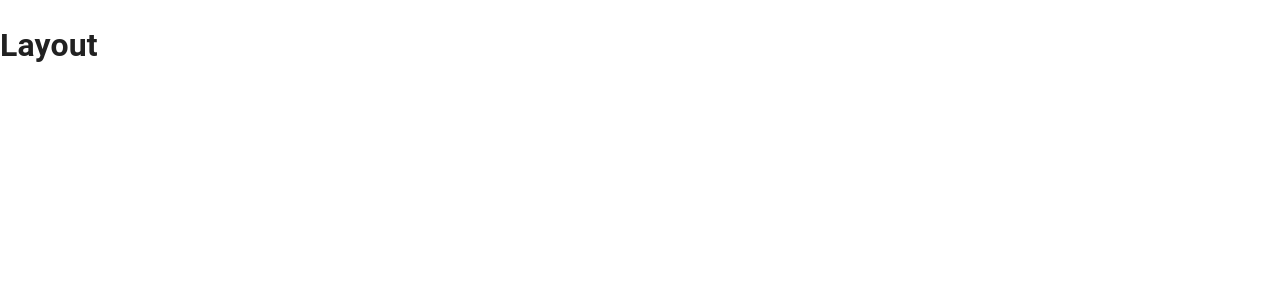
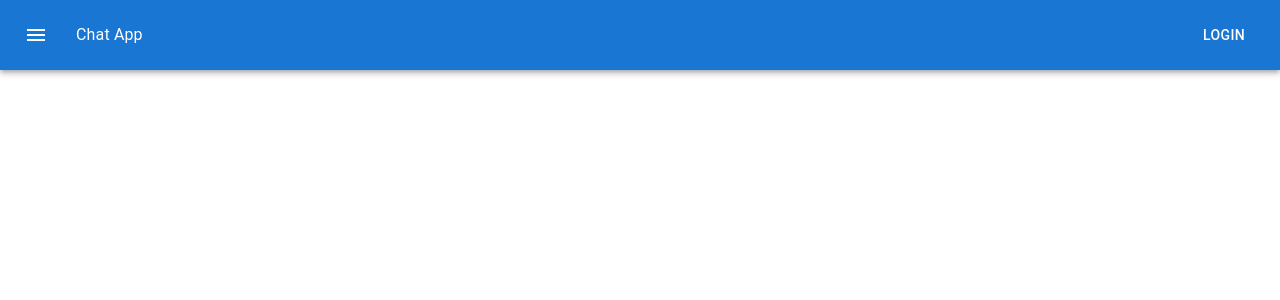
Before and after one commit to cptShpek/chat-app, a React (Create React App) app in the folder client/: page /pages in a window 1280 px wide. Shown: the top 300 px of the page. Built offline with nearby package versions, Linux system fonts and the light colour scheme.

Commit message:
Base layout and auth succes handling

```diff
--- a/client/src/hooks/useFetch.tsx
+++ b/client/src/hooks/useFetch.tsx
@@ -33,11 +33,6 @@ export const useFetch = (): [
           success ? NotificationsVariants.SUCCESS : NotificationsVariants.ERROR
         );
         return body;
-        // if (success) {
-        //   return body;
-        // } else {
-        //   throw new Error(message);
-        // }
       } catch (err) {
         throw err;
       } finally {
--- a/client/src/interfaces/index.ts
+++ b/client/src/interfaces/index.ts
@@ -1 +1,3 @@
 export * from "./response.interface";
+export * from "./authResponse.interface";
+export * from "./user.interface";
--- /dev/null
+++ b/client/src/layout/AppBar.tsx
@@ -0,0 +1,38 @@
+import AppBar from "@mui/material/AppBar";
+import Box from "@mui/material/Box";
+import Toolbar from "@mui/material/Toolbar";
+import Typography from "@mui/material/Typography";
+import Button from "@mui/material/Button";
+import IconButton from "@mui/material/IconButton";
+import MenuIcon from "@mui/icons-material/Menu";
+import React, { useCallback } from "react";
+
+interface Props {
+  onClick: () => void;
+}
+
+export const ButtonAppBar: React.FC<Props> = ({ onClick }) => {
+  const handleClick = useCallback(() => onClick(), [onClick]);
+  return (
+    <Box sx={{ flexGrow: 1 }}>
+      <AppBar position="static">
+        <Toolbar>
+          <IconButton
+            size="large"
+            edge="start"
+            color="inherit"
+            aria-label="menu"
+            sx={{ mr: 2 }}
+            onClick={handleClick}
+          >
+            <MenuIcon />
+          </IconButton>
+          <Typography variant="body1" component="div" sx={{ flexGrow: 1 }}>
+            Chat App
+          </Typography>
+          <Button color="inherit">Login</Button>
+        </Toolbar>
+      </AppBar>
+    </Box>
+  );
+};
--- a/client/src/layout/Layout.tsx
+++ b/client/src/layout/Layout.tsx
@@ -1,10 +1,14 @@
 import React from "react";
 import { Outlet } from "react-router-dom";
+import { ButtonAppBar } from "./AppBar";
 
 export const Layout: React.FC = () => {
+  const handleAppBarClick = () => {
+    console.log("click");
+  };
   return (
     <>
-      <h1>Layout</h1>
+      <ButtonAppBar onClick={handleAppBarClick} />
       <Outlet />
     </>
   );
--- a/client/src/pages/login/LoginPage.tsx
+++ b/client/src/pages/login/LoginPage.tsx
@@ -14,8 +14,10 @@ import {
 } from "@mui/material";
 import { VisibilityOff, Visibility } from "@mui/icons-material";
 import { getInputValue } from "../../utils";
-import { ApiRoutes } from "../../constants/routes";
+import { ApiRoutes, AppRoutes } from "../../constants/routes";
 import { useFetch } from "../../hooks";
+import { AuthResponse } from "../../interfaces";
+import { useNavigate } from "react-router-dom";
 
 const Container = styled("div")({
   height: "100vh",
@@ -35,6 +37,7 @@ const Paper = styled(Box)({
 });
 
 export const LoginPage: React.FC = () => {
+  const navigate = useNavigate();
   const [loading, appFetch] = useFetch();
   const [show, setShow] = useState(false);
   const [password, setPassword] = useState<string>("");
@@ -59,7 +62,13 @@ export const LoginPage: React.FC = () => {
 
   const handleSubmit = async () => {
     const reqBody = { email, password };
-    appFetch(ApiRoutes.LOGIN, { reqBody, method: "POST" });
+    const response: AuthResponse = await appFetch(ApiRoutes.LOGIN, {
+      reqBody,
+      method: "POST",
+    });
+    if (response.success) {
+      navigate(AppRoutes.HOME);
+    }
   };
 
   return (
```
Also changed, not shown: client/src/interfaces/authResponse.interface.ts (added, +7 -0 lines), client/src/interfaces/user.interface.ts (added, +10 -0 lines), 1 other file (tests, documents, lock files or other folders).
